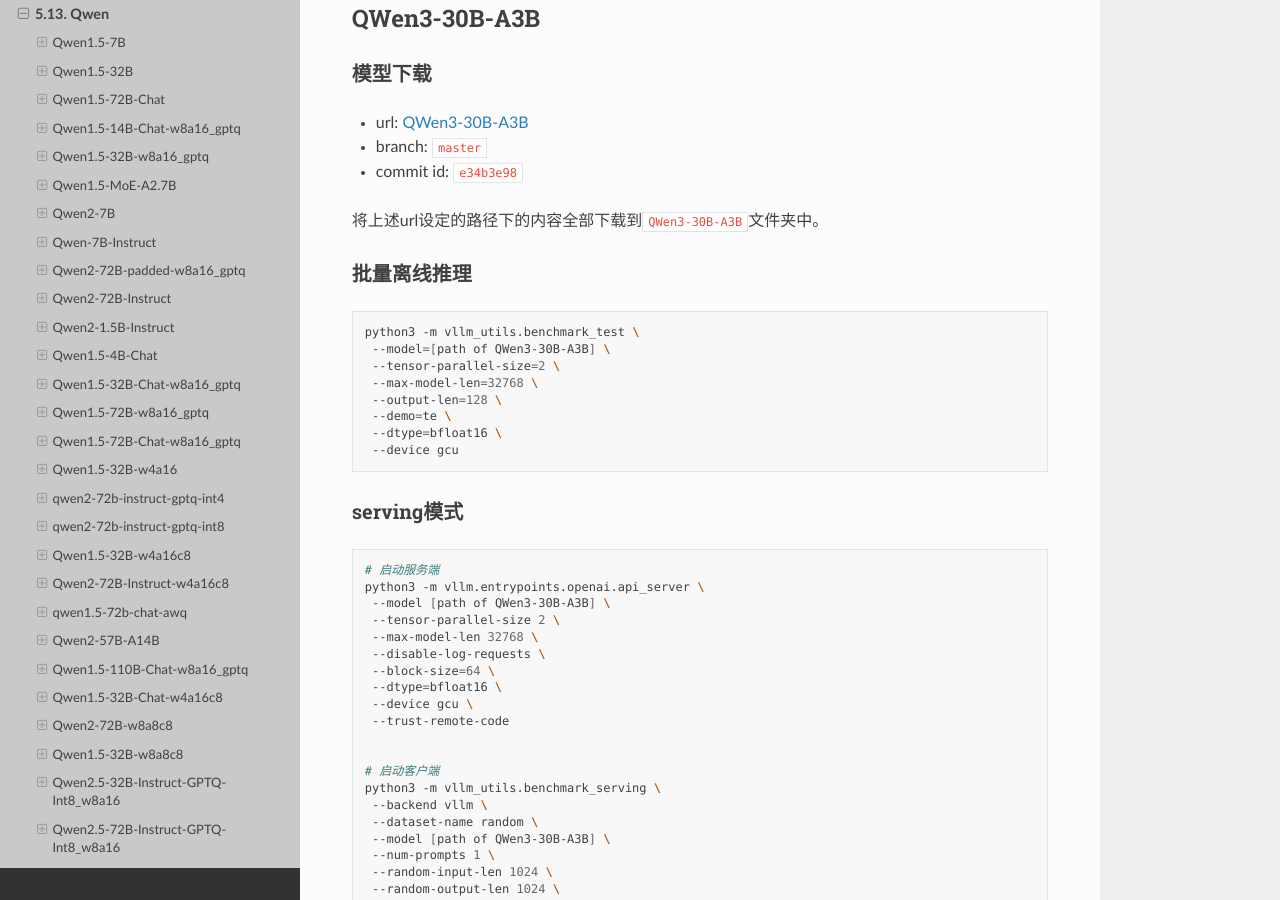
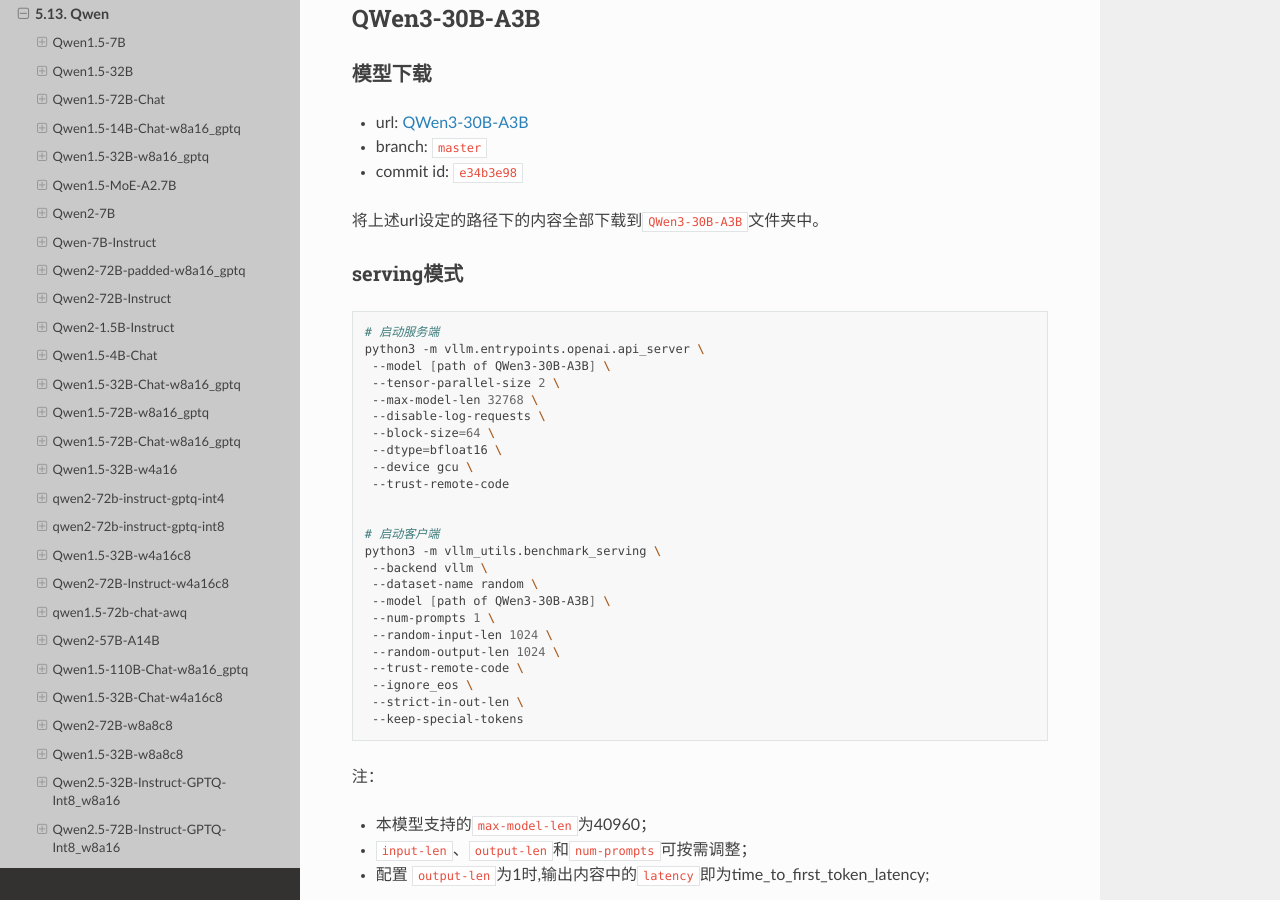
Before and after one commit to EnflameTechnology/vllm-gcu, a Sphinx documentation site: the page built from docs_gcu/content/source/LLMs/qwen.md, in a window 1280 px wide and 900 px high, scrolled down 34603 px. Built offline with Sphinx 7.4.7 and the Read the Docs theme 3.1.0, drawn with Linux system fonts in a browser that asks for light colours; pages that are not in the unit, such as notebooks, are missing from menus.

Commit message:
[Fix](TR-58307) vllm: fix docs for qwen3_moe
Root Cause:
        fix docs for qwen3_moe
Solution:
        fix docs for qwen3_moe
Test:
        test on gcu
Impact area:
        vllm
Fix status:
        done

Change-Id: Ib306dd37378a49182244289a0edea1608f050142

````diff
--- a/docs_gcu/content/source/LLMs/qwen.md
+++ b/docs_gcu/content/source/LLMs/qwen.md
@@ -1650,18 +1650,6 @@
 
 将上述url设定的路径下的内容全部下载到`QWen3-30B-A3B`文件夹中。
 
-#### 批量离线推理
-```shell
-python3 -m vllm_utils.benchmark_test \
- --model=[path of QWen3-30B-A3B] \
- --tensor-parallel-size=2 \
- --max-model-len=32768 \
- --output-len=128 \
- --demo=te \
- --dtype=bfloat16 \
- --device gcu
-```
-
 #### serving模式
 
 ```shell
````
